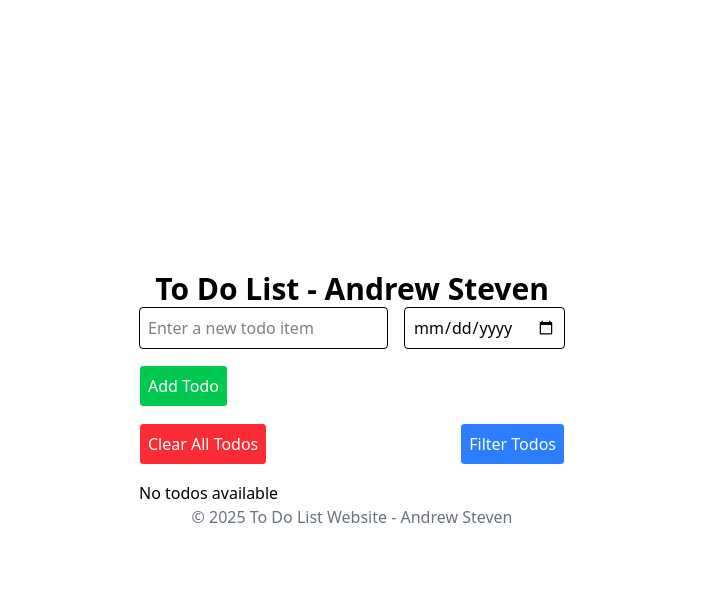
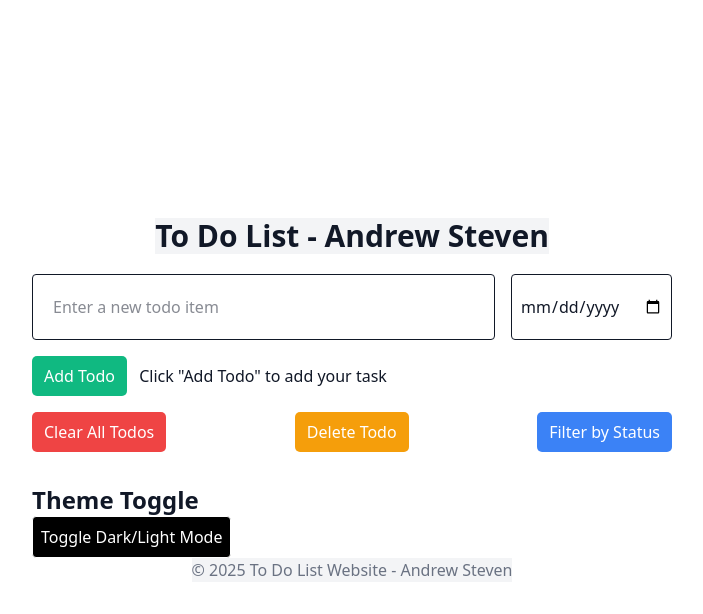
Before and after one commit to andrewstevenofficial/CodingCamp-27Oct2025-andrewsteven, a plain HTML site: page index.html in a window 1280 px wide. Both pictures are taken after a click on the button "Clear All Todos". Shown: the whole page, without its empty margins (288-991 px from the left). Drawn offline with nearby package versions, Linux system fonts and the light colour scheme.

Commit message:
Konfigurasi Coding Mini Project

```diff
--- a/css/style.css
+++ b/css/style.css
@@ -2,4 +2,137 @@ body {
     justify-items: center;
     align-content: center;
     height: 100vh;
+    background-color: #fcfdff; /* Light gray background */
+    color: #111827; /* Dark text color */
 }
+header {
+    text-align: center;
+    margin-bottom: 20px;
+}
+main {
+    width: 50%;
+    margin: 0 auto;
+}
+button {
+    cursor: pointer;
+}
+input[type="text"] {
+    width: 100%;
+    padding: 20px;
+    margin-right: 0px;
+}
+ul {
+    list-style-type: none;
+    padding: 0;
+}
+li {
+    padding: 10px;
+    border-bottom: 1px solid #ccc;
+    display: flex;
+    justify-content: space-between;
+    align-items: center;
+}
+.completed {
+    text-decoration: line-through;
+    color: gray;
+}
+.date {
+    font-size: 0.8em;
+    color: #666;
+}
+#filter-date {
+    padding: 8px;
+    margin-right: 10px;
+}
+#apply-filter-btn {
+    background-color: #3b82f6;
+    color: white;
+    border: none;
+    padding: 8px 12px;
+    border-radius: 5px;
+}
+#apply-filter-btn:hover {
+    background-color: #2563eb;
+}
+#clear-todos-btn {
+    background-color: #ef4444;
+    color: white;
+    border: none;
+    padding: 8px 12px;
+    border-radius: 5px;
+}
+#clear-todos-btn:hover {
+    background-color: #dc2626;
+}
+#delete-todo-btn {
+    background-color: #f59e0b;
+    color: white;
+    border: none;
+    padding: 8px 12px;
+    border-radius: 5px;
+}
+#delete-todo-btn:hover {
+    background-color: #d97706;
+}
+#filter-status-btn {
+    background-color: #3b82f6;
+    color: white;
+    border: none;
+    padding: 8px 12px;
+    border-radius: 5px;
+}
+#filter-status-btn:hover {
+    background-color: #2563eb;
+}
+#add-todo-btn {
+    background-color: #10b981;
+    color: white;
+    border: none;
+    padding: 8px 12px;
+    border-radius: 5px;
+}
+#add-todo-btn:hover {
+    background-color: #059669;
+}
+#todo-list li {
+    display: flex;
+    justify-content: space-between;
+    align-items: center;
+}
+#todo-list li .date {
+    margin-left: 20px;
+}
+#todo-list li button {
+    background-color: #ef4444;
+    color: white;
+    border: none;
+    padding: 5px 10px;
+    border-radius: 5px;
+}
+
+:root {
+  --bg: #ffffff;
+  --text: #111827;
+  --muted: #6b7280;
+  --card: #f3f4f6;
+}
+
+html.dark {
+  --bg: #0b1220;
+  --text: #e6eef8;
+  --muted: #9aa6b2;
+  --card: #0f1724;
+}
+
+body {
+  background: var(--bg);
+  color: var(--text);
+  transition: background-color 200ms ease, color 200ms ease;
+}
+
+/* example component */
+header, footer, li {
+  background: var(--card);
+  color: var(--text);
+}
+.small { color: var(--muted); }
--- a/index.html
+++ b/index.html
@@ -33,18 +33,18 @@
             </form>
 
             <!-- Add Button -->
-            <button class="border p-2 rounded bg-green-500 text-white" type="button" onclick="addTodo();"
-                id="add-todo-btn">Add
-                Todo</button>
+            <button class="border p-2 rounded bg-green-500 text-white" type="button" onclick="addTodo();" id="add-todo-btn">Add Todo</button>
+            <label class="ml-2">Click "Add Todo" to add your task</label>
         </section>
 
         <!-- Action Section -->
         <section class="flex justify-between my-4">
             <!-- Clear All Button -->
-            <button class="border p-2 rounded bg-red-500 text-white" id="clear-all-btn">Clear All Todos</button>
+            <button class="border p-2 rounded bg-red-500 text-white" id="clear-todos-btn" onclick="clearTodos()">Clear All Todos</button>
+            <button class="border p-2 rounded bg-yellow-500 text-white" id="delete-todo-btn" onclick="deleteTodo()">Delete Todo</button>
 
             <!-- Filter Options -->
-            <button class="border p-2 rounded bg-blue-500 text-white" id="filter-todos-btn">Filter Todos</button>
+            <button class="border p-2 rounded bg-blue-500 text-white" id="filter-status-btn" onclick="filterTodos('status')">Filter by Status</button>
         </section>
 
         <!-- Todo List Section -->
@@ -54,6 +54,10 @@
                 <li>No todos available</li>
             </ul>
         </section>
+
+        <section>
+            <h2 class="text-2xl font-bold mt-8">Theme Toggle</h2>
+            <button class="border p-2 rounded bg-black text-white" id="theme-toggle-btn" onclick="toggleTheme()">Toggle Dark/Light Mode</button>
     </main>
 
     <!-- Footer Content -->
--- a/js/script.js
+++ b/js/script.js
@@ -25,13 +25,93 @@ function addTodo() {
 
 /// Placeholder function for future feature
 function deleteTodo() {
+    const todoList = document.getElementById('todo-list');
+    const todoItems = todoList.getElementsByTagName('li');
 
+    // Check if there are any todo items
+    if (todoItems.length === 0) {
+        alert('No todo items available to delete.');
+        return;
+    }
+
+    // Ask user for the index of the todo to delete
+    const index = prompt('Enter the index of the todo item to delete (1-based):');
+
+    // Validate and delete the todo item
+    if (index !== null && !isNaN(index) && index >= 1 && index <= todoItems.length) {
+        todos.splice(index - 1, 1);
+        renderTodos();
+    } else {
+        alert('Invalid index. Please try again.');
+    }
+}
+
+function clearTodos() {
+    todos = [];
+    renderTodos();
 }
 
 /// Placeholder functions for future features
-function filterTodo() {
+function filterTodos() {
+    const filterStatus = prompt('Enter status to filter (completed/incomplete):');
+    if (filterStatus) {
+        const filteredTodos = todos.filter(todo => todo.status === filterStatus);
+        renderFilteredTodos(filteredTodos);
+    }
+}
 
+// Dark mode toggle with localStorage and system preference
+const DARK_KEY = 'prefers-dark';
+const root = document.documentElement; // or document.body
+const btn = document.getElementById('dark-toggle');
+const checkbox = document.getElementById('dark-toggle-checkbox');
+
+// Apply theme on load
+function applyTheme(isDark) {
+  if (isDark) {
+    root.classList.add('dark');
+  } else {
+    root.classList.remove('dark');
+  }
+  // update aria / checkbox if present
+  if (btn) btn.setAttribute('aria-pressed', String(isDark));
+  if (checkbox) checkbox.checked = isDark;
 }
+
+// Get saved preference or system default
+function getInitialTheme() {
+  const saved = localStorage.getItem(DARK_KEY);
+  if (saved !== null) return saved === 'true';
+  return window.matchMedia && window.matchMedia('(prefers-color-scheme: dark)').matches;
+}
+
+// Toggle handler
+function toggleTheme(next) {
+  const isDark = typeof next === 'boolean' ? next : !root.classList.contains('dark');
+  applyTheme(isDark);
+  localStorage.setItem(DARK_KEY, String(isDark));
+}
+
+// Wire buttons
+document.addEventListener('DOMContentLoaded', () => {
+  // initialize
+  applyTheme(getInitialTheme());
+
+  if (btn) {
+    btn.addEventListener('click', () => toggleTheme());
+  }
+  if (checkbox) {
+    checkbox.addEventListener('change', (e) => toggleTheme(e.target.checked));
+  }
+
+  // Optional: update when system preference changes (if user hasn't explicitly chosen)
+  window.matchMedia && window.matchMedia('(prefers-color-scheme: dark)').addEventListener('change', (e) => {
+    const saved = localStorage.getItem(DARK_KEY);
+    if (saved === null) {
+      applyTheme(e.matches);
+    }
+  });
+});
 
 /// Function to render todo items to the DOM
 function renderTodos() {
```
